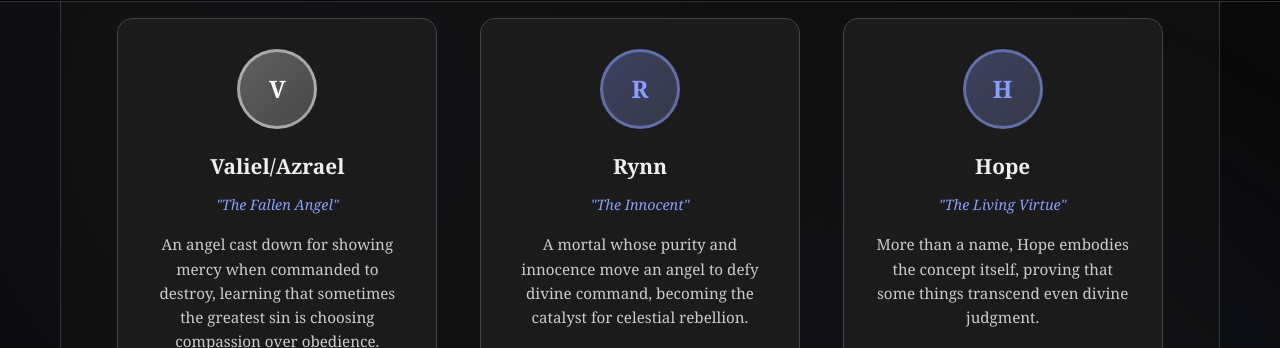
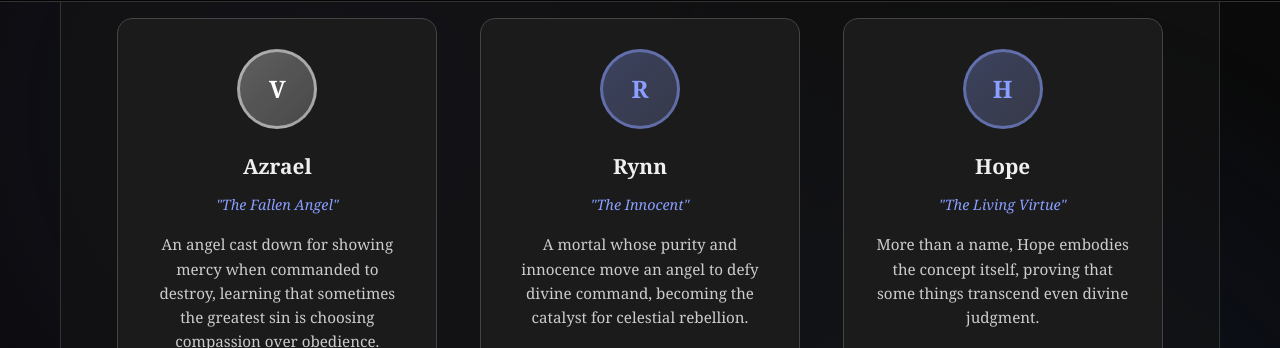
Before and after one commit to Mileena28/Mileena28.github.io, a Jekyll site: the page built from world-guide/characters/index.html, in a window 1280 px wide and 900 px high, scrolled down 8243 px. Shown: the part 108-456 px from the top of the window. Built offline with Jekyll 4.4.1, drawn with Linux system fonts in a browser that asks for light colours.

Commit message:
Update index.html

```diff
--- a/world-guide/characters/index.html
+++ b/world-guide/characters/index.html
@@ -578,7 +578,7 @@
                 <p class="substory-description">A divine quest to find goodness in mortal hearts, spanning a thousand years of wandering.</p>
 
                 <div class="characters-grid">
-                    <a href="/world-guide/characters/thainos/" class="character-card divine">
+                    <a href="/world-guide/characters/thainos.html" class="character-card divine">
                         <div class="character-avatar">T</div>
                         <div class="character-name">Thainos</div>
                         <div class="character-title">"The God Who Wept"</div>
@@ -592,7 +592,7 @@
                         </div>
                     </a>
 
-                    <a href="/world-guide/characters/leika/" class="character-card divine">
+                    <a href="/world-guide/characters/leika.html" class="character-card divine">
                         <div class="character-avatar">L</div>
                         <div class="character-name">Leika</div>
                         <div class="character-title">"Mother of Mountains"</div>
@@ -606,7 +606,7 @@
                         </div>
                     </a>
 
-                    <a href="/world-guide/characters/libros/" class="character-card divine">
+                    <a href="/world-guide/characters/libros.html" class="character-card divine">
                         <div class="character-avatar">L</div>
                         <div class="character-name">Libros</div>
                         <div class="character-title">"The Lawgiver"</div>
@@ -620,7 +620,7 @@
                         </div>
                     </a>
 
-                    <a href="/world-guide/characters/archadeus/" class="character-card divine">
+                    <a href="/world-guide/characters/archadeus.html" class="character-card divine">
                         <div class="character-avatar">A</div>
                         <div class="character-name">Archadeus</div>
                         <div class="character-title">"The War God"</div>
@@ -634,7 +634,7 @@
                         </div>
                     </a>
 
-                    <a href="/world-guide/characters/atonia/" class="character-card divine">
+                    <a href="/world-guide/characters/atonia.html" class="character-card divine">
                         <div class="character-avatar">A</div>
                         <div class="character-name">Atonia</div>
                         <div class="character-title">"The Gentle Voice"</div>
@@ -662,7 +662,7 @@
                         </div>
                     </a>
 
-                    <a href="/world-guide/characters/forest-elder/" class="character-card">
+                    <a href="/world-guide/characters/forest-elder.html" class="character-card">
                         <div class="character-avatar">F</div>
                         <div class="character-name">The Forest Elder</div>
                         <div class="character-title">"Keeper of Ancient Ways"</div>
@@ -676,7 +676,7 @@
                         </div>
                     </a>
 
-                    <a href="/world-guide/characters/the-abbot/" class="character-card">
+                    <a href="/world-guide/characters/the-abbot.html" class="character-card">
                         <div class="character-avatar">A</div>
                         <div class="character-name">The Abbot</div>
                         <div class="character-title">"Servant of Faith"</div>
@@ -690,7 +690,7 @@
                         </div>
                     </a>
 
-                    <a href="/world-guide/characters/governor-verin/" class="character-card">
+                    <a href="/world-guide/characters/governor-verin.html" class="character-card">
                         <div class="character-avatar">V</div>
                         <div class="character-name">Governor Verin</div>
                         <div class="character-title">"The Corrupt Ruler"</div>
@@ -704,7 +704,7 @@
                         </div>
                     </a>
 
-                    <a href="/world-guide/characters/marra-free-people/" class="character-card">
+                    <a href="/world-guide/characters/marra-free-people.html" class="character-card">
                         <div class="character-avatar">M</div>
                         <div class="character-name">Marra and The Free People</div>
                         <div class="character-title">"The Resilient Community"</div>
@@ -726,9 +726,9 @@
                 <p class="substory-description">An angel's fall from grace through the act of mercy, and the mortal consequences of divine compassion.</p>
 
                 <div class="characters-grid">
-                    <a href="/world-guide/characters/valiel-azrael/" class="character-card divine">
+                    <a href="/world-guide/characters/azrael.html" class="character-card divine">
                         <div class="character-avatar">V</div>
-                        <div class="character-name">Valiel/Azrael</div>
+                        <div class="character-name">Azrael</div>
                         <div class="character-title">"The Fallen Angel"</div>
                         <div class="character-preview">
                             An angel cast down for showing mercy when commanded to destroy, learning that sometimes the greatest sin is choosing compassion over obedience.
@@ -740,7 +740,7 @@
                         </div>
                     </a>
 
-                    <a href="/world-guide/characters/rynn/" class="character-card">
+                    <a href="/world-guide/characters/rynn.html" class="character-card">
                         <div class="character-avatar">R</div>
                         <div class="character-name">Rynn</div>
                         <div class="character-title">"The Innocent"</div>
@@ -754,7 +754,7 @@
                         </div>
                     </a>
 
-                    <a href="/world-guide/characters/hope/" class="character-card">
+                    <a href="/world-guide/characters/hope.html" class="character-card">
                         <div class="character-avatar">H</div>
                         <div class="character-name">Hope</div>
                         <div class="character-title">"The Living Virtue"</div>
@@ -768,7 +768,7 @@
                         </div>
                     </a>
 
-                    <a href="/world-guide/characters/villagers-oakhaven/" class="character-card">
+                    <a href="/world-guide/characters/villagers-oakhaven.html" class="character-card">
                         <div class="character-avatar">O</div>
                         <div class="character-name">The Villagers of Oakhaven</div>
                         <div class="character-title">"The Condemned Community"</div>
@@ -790,7 +790,7 @@
                 <p class="substory-description">Ancient powers clash in a tale of kingdoms, honor, and the price of wielding forces beyond mortal understanding.</p>
 
                 <div class="characters-grid">
-                    <a href="/world-guide/characters/khali/" class="character-card">
+                    <a href="/world-guide/characters/khali.html" class="character-card">
                         <div class="character-avatar">K</div>
                         <div class="character-name">Khali</div>
                         <div class="character-title">"The Blood-Singer"</div>
@@ -804,7 +804,7 @@
                         </div>
                     </a>
 
-                    <a href="/world-guide/characters/princess-jade/" class="character-card">
+                    <a href="/world-guide/characters/princess-jade.html" class="character-card">
                         <div class="character-avatar">J</div>
                         <div class="character-name">Princess Jade of Moradim</div>
                         <div class="character-title">"The Stone Heart"</div>
```
